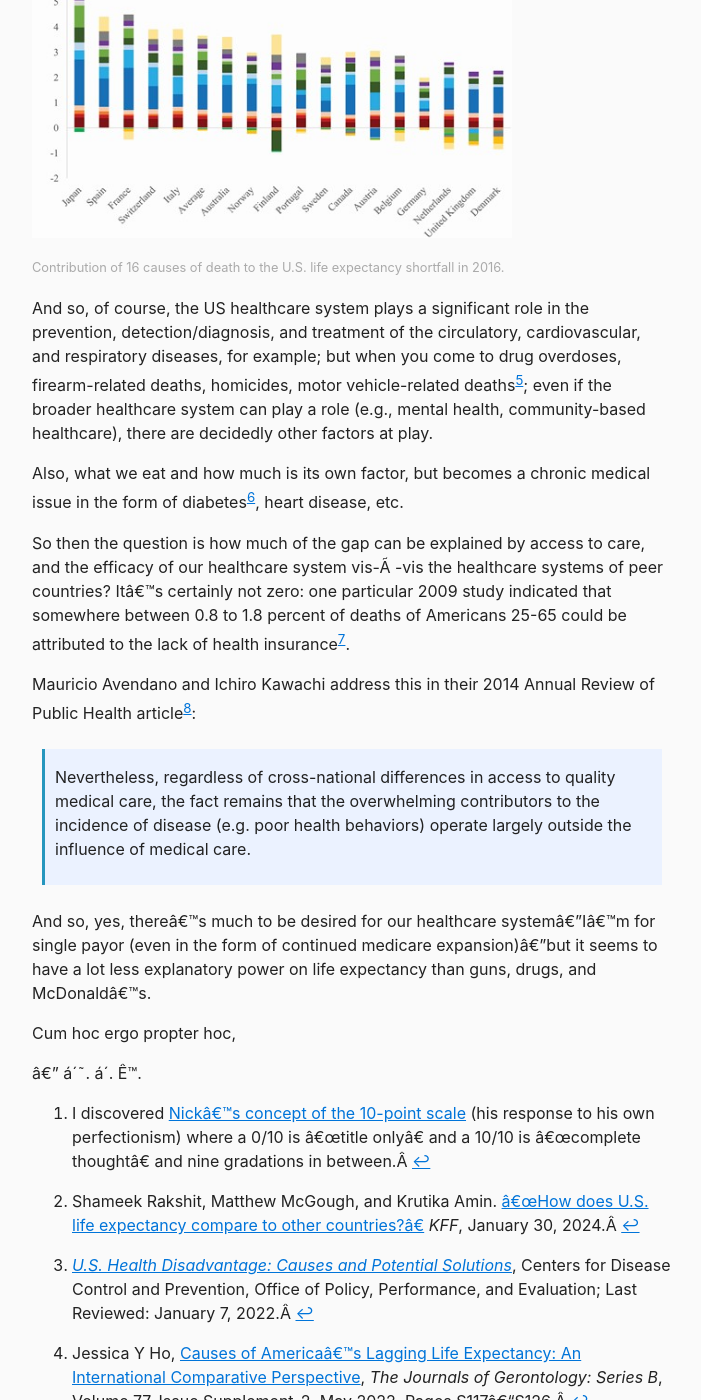
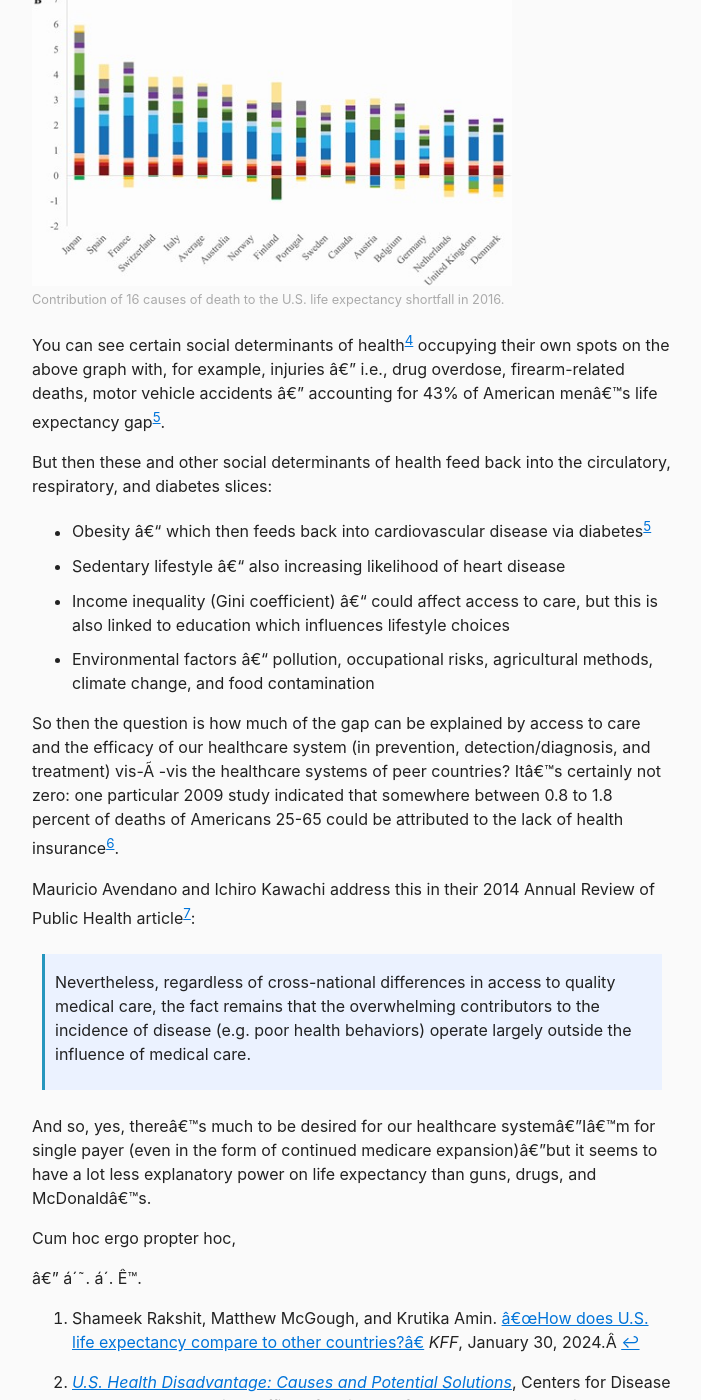
Before and after one commit to berensp/berensp.github.io, a Jekyll site: the page built from _posts/2024-02-29-us-life-expectancy.md, in a window 1280 px wide and 1400 px high, scrolled down 1775 px. Shown: the whole window, without its empty margins (288-989 px from the left). Built offline with Jekyll 4.4.1, drawn with Linux system fonts in a browser that asks for light colours; a script that is not in the unit is left out; some of the changed text lies outside the part shown.

Commit message:
Update 2024-02-29-us-life-expectancy.md

```diff
--- a/_posts/2024-02-29-us-life-expectancy.md
+++ b/_posts/2024-02-29-us-life-expectancy.md
@@ -4,52 +4,57 @@
 date: 2024-02-29
 author:	Paul Berens
 ---
-(I'm rushing to publish this on leap day—because it's a once in a four-year opportunity—but I'll come back and improve it, because starting now, instead of polishing writing ad nauseum I'm going to hit `publish` on a post like this in a half-baked state, and come back and revise per Nick Yoder's 10-point scale[^1]\.)
-
-[^1]: I discovered [Nick's concept of the 10-point scale](https://nickyoder.com/perfectionism/) (his response to his own perfectionism) where a 0/10 is "title only" and a 10/10 is "complete thought" and nine gradations in between.
+<mark_lightgray>I'm rushing to publish this on leap day—because it's a once in a four-year opportunity—but I'll come back and improve it, because starting now, instead of polishing my writing *ad nauseum* I'm going to hit [publish] on a post like this in a half-baked state, and come back and revise per [Nick Yoder's 10-point scale](https://nickyoder.com/perfectionism/).</mark_lightgray>
 
 I attended a talk yesterday on health economics in the US market, and the lecturer trots out this sequence of slides that shows how much the US spends on healthcare (in total and per capita) and how our life expectancy is mediocre to below average (especially when compared with wealthier peer countries).
 
 ![Life expectancy vs. health expenditure (1970-2018)](/assets/images/life-expectancy-vs-health-expenditure-1970-to-2018_1874.png)
 
-We know this oft-repeated refrain[^2] by heart:
+We know this oft-repeated refrain[^1] by heart:
 
-[^2]: Shameek Rakshit, Matthew McGough, and Krutika Amin. ["How does U.S. life expectancy compare to other countries?"](https://www.healthsystemtracker.org/chart-collection/u-s-life-expectancy-compare-countries/) *KFF*, January 30, 2024.
+[^1]: Shameek Rakshit, Matthew McGough, and Krutika Amin. ["How does U.S. life expectancy compare to other countries?"](https://www.healthsystemtracker.org/chart-collection/u-s-life-expectancy-compare-countries/) *KFF*, January 30, 2024.
 
 > The U.S. has the lowest life expectancy among large, wealthy countries while it far outspends its peers on healthcare.
 
-Or on the CDC's website[^3]\:
+Or on the CDC's website[^2]\:
 
-[^3]: *[U.S. Health Disadvantage: Causes and Potential Solutions](https://www.cdc.gov/policy/chep/health/index.html)*, Centers for Disease Control and Prevention, Office of Policy, Performance, and Evaluation; Last Reviewed: January 7, 2022.
+[^2]: *[U.S. Health Disadvantage: Causes and Potential Solutions](https://www.cdc.gov/policy/chep/health/index.html)*, Centers for Disease Control and Prevention, Office of Policy, Performance, and Evaluation; Last Reviewed: January 7, 2022.
 
 > People in the United States have poorer health, more illness, and shorter lives than people in other wealthy countries. Americans pay too much for healthcare and lack adequate access to healthcare. This is called the U.S. health disadvantage.
 
-It occurred to me as she was talking that a good portion of the delta in life expectancy may be explained by factors outside our health care system and/or participation in it. And when you look into it, sure enough the evidence seems to point to it being quite lower on the factors[^4].
+It occurred to me as she was talking that a **good portion of the delta in life expectancy may be explained by factors outside our healthcare system and/or participation in it**.
 
-[^4]: Jessica Y Ho, [Causes of America's Lagging Life Expectancy: An International Comparative Perspective](https://doi.org/10.1093/geronb/gbab129), *The Journals of Gerontology: Series B*, Volume 77, Issue Supplement_2, May 2022, Pages S117–S126.
+And when you look into it, sure enough the evidence seems to point to it being quite lower on the factors[^3]\:
+
+[^3]: Jessica Y Ho, [Causes of America's Lagging Life Expectancy: An International Comparative Perspective](https://doi.org/10.1093/geronb/gbab129), *The Journals of Gerontology: Series B*, Volume 77, Issue Supplement_2, May 2022, Pages S117–S126.
 
 ![16 causes](/assets/images/16contributors.jpeg)
-<p><span class="muted small">Contribution of 16 causes of death to the U.S. life expectancy shortfall in 2016.</span></p>
+<span class="muted small">Contribution of 16 causes of death to the U.S. life expectancy shortfall in 2016.</span>
 
-And so, of course, the US healthcare system plays a significant role in the prevention, detection/diagnosis, and treatment of the circulatory, cardiovascular, and respiratory diseases, for example; but when you come to drug overdoses, firearm-related deaths, homicides, motor vehicle-related deaths[^5]; even if the broader healthcare system can play a role (e.g., mental health, community-based healthcare), there are decidedly other factors at play.
+You can see certain social determinants of health[^4] occupying their own spots on the above graph with, for example, injuries — i.e., drug overdose, firearm-related deaths, motor vehicle accidents — accounting for 43% of American men's life expectancy gap[^5].
 
-[^5]: "Injuries (drug overdose, firearm-related deaths, motor vehicle accidents, homicide), circulatory diseases, and mental disorders/nervous system diseases (including Alzheimer's disease) account for 86% and 67% of American men's and women's life expectancy shortfall, respectively." ([Ho, S117–S126](https://doi.org/10.1093/geronb/gbab129)).
+[^4]: Shameek Rakshit, Matthew McGough, and Krutika Amin. ["How does U.S. life expectancy compare to other countries?"](https://www.healthsystemtracker.org/chart-collection/u-s-life-expectancy-compare-countries/) *KFF*, January 30, 2024.
+[^5]: "Injuries (drug overdose, firearm-related deaths, motor vehicle accidents, homicide), circulatory diseases, and mental disorders/nervous system diseases (including Alzheimer's disease) account for 86% and 67% of American men's and women's life expectancy shortfall, respectively." (See Note 3).
 
-Also, what we eat and how much is its own factor, but becomes a chronic medical issue in the form of diabetes[^6], heart disease, etc.
+But then these and other social determinants of health feed back into the circulatory, respiratory, and diabetes slices:
+- Obesity – which then feeds back into cardiovascular disease via diabetes[^5]
+- Sedentary lifestyle – also increasing likelihood of heart disease
+- Income inequality (Gini coefficient) – could affect access to care, but this is also linked to education which influences lifestyle choices
+- Environmental factors – pollution, occupational risks, agricultural methods, climate change, and food contamination
 
-[^6]: "Recent estimates based on macro-level data suggest that obesity might explain as much as two thirds of the US shortfall in male life expectancy and two fifths of the US female life expectancy disadvantage." (Preston SH, Stokes A. [Contribution of Obesity to International Differences in Life Expectancy](https://www.ncbi.nlm.nih.gov/pmc/articles/PMC3222401/). *Am J Public Health*. November 2011.
+[^5]: "Recent estimates based on macro-level data suggest that obesity might explain as much as two thirds of the US shortfall in male life expectancy and two fifths of the US female life expectancy disadvantage." (Preston SH, Stokes A. [Contribution of Obesity to International Differences in Life Expectancy](https://www.ncbi.nlm.nih.gov/pmc/articles/PMC3222401/). *Am J Public Health*. November 2011.
 
-So then the question is how much of the gap can be explained by access to care, and the efficacy of our healthcare system vis-à-vis the healthcare systems of peer countries? It's certainly not zero: one particular 2009 study indicated that somewhere between 0.8 to 1.8 percent of deaths of Americans 25-65 could be attributed to the lack of health insurance[^7].
+So then the question is how much of the gap can be explained by access to care and the efficacy of our healthcare system (in prevention, detection/diagnosis, and treatment) vis-à-vis the healthcare systems of peer countries? It's certainly not zero: one particular 2009 study indicated that somewhere between 0.8 to 1.8 percent of deaths of Americans 25-65 could be attributed to the lack of health insurance[^6].
 
-[^7]: Wilper, Andrew P., Steffie Woolhandler, Karen E. Lasser, Danny McCormick, David H. Bor, and David U. Himmelstein. 2009. ["Health Insurance and Mortality in US Adults."](https://doi.org/10.2105/AJPH.2008.157685) *American Journal of Public Health* 99(12): 2289–2295. doi:10.2105/AJPH.2008.157685.
+[^6]: Wilper, Andrew P., Steffie Woolhandler, Karen E. Lasser, Danny McCormick, David H. Bor, and David U. Himmelstein. 2009. ["Health Insurance and Mortality in US Adults."](https://doi.org/10.2105/AJPH.2008.157685) *American Journal of Public Health* 99(12): 2289–2295. doi:10.2105/AJPH.2008.157685.
 
-Mauricio Avendano and Ichiro Kawachi address this in their 2014 Annual Review of Public Health article[^8]\:
+Mauricio Avendano and Ichiro Kawachi address this in their 2014 Annual Review of Public Health article[^7]\:
 
-[^8]: Avendano, Mauricio, and Ichiro Kawachi. "Why do Americans have shorter life expectancy and worse health than do people in other high-income countries?" *Annual Review of Public Health* vol. 35 (2014): 307-25. doi:10.1146/annurev-publhealth-032013-182411
+[^7]: Avendano, Mauricio, and Ichiro Kawachi. "Why do Americans have shorter life expectancy and worse health than do people in other high-income countries?" *Annual Review of Public Health* vol. 35 (2014): 307-25. doi:10.1146/annurev-publhealth-032013-182411
 
 > Nevertheless, regardless of cross-national differences in access to quality medical care, the fact remains that the overwhelming contributors to the incidence of disease (e.g. poor health behaviors) operate largely outside the influence of medical care.
 
-And so, yes, there's much to be desired for our healthcare system—I'm for single payor (even in the form of continued medicare expansion)—but it seems to have a lot less explanatory power on life expectancy than guns, drugs, and McDonald's.
+And so, yes, there's much to be desired for our healthcare system—I'm for single payer (even in the form of continued medicare expansion)—but it seems to have a lot less explanatory power on life expectancy than guns, drugs, and McDonald's.
 
 Cum hoc ergo propter hoc,
 
```
